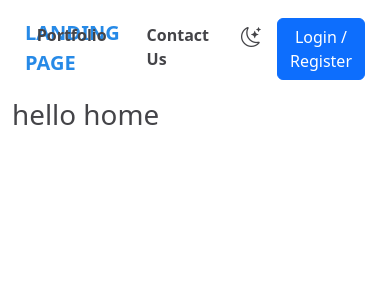
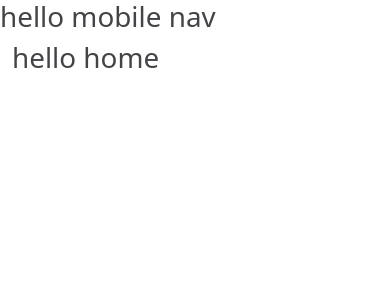
Before and after one commit to alimpp/landing-page, a Vue app: page / in a window 390 px wide. Shown: the top 300 px of the page. Built offline with nearby package versions, Linux system fonts and the light colour scheme.

Commit message:
Add to app vue

```diff
--- a/src/App.vue
+++ b/src/App.vue
@@ -1,6 +1,7 @@
 <template>
   <div class="app" :class="watchMode === 'dark' ? 'dark' : 'light'">
-    <desktopNav />
+    <desktopNav class="desktop_nav" />
+    <mobileNav class="mobile_nav" />
     <div class="container">
       <router-view></router-view>
     </div>
@@ -9,13 +10,14 @@
 
 <script>
 import desktopNav from "@/components/desktopNav";
+import mobileNav from "@/components/mobileNav";
 export default {
   computed: {
     watchMode() {
       return this.$store.getters["theme/watchMode"];
     },
   },
-  components: { desktopNav },
+  components: { desktopNav, mobileNav },
 };
 </script>
 
@@ -24,6 +26,17 @@ export default {
 .app {
   width: 100%;
   height: 100vh;
+  .mobile_nav{
+    display: none;
+  }
+  @media (max-width: 1032px) {
+    .desktop_nav{
+      display: none;
+    }
+    .mobile_nav{
+      display: block;
+    }
+  }
 }
 .light {
   transition: 1s;
--- a/src/components/mobileNav.vue
+++ b/src/components/mobileNav.vue
@@ -1,6 +1,6 @@
 <template>
   <div class="mobile-nav">
-
+    <h1>hello mobile nav</h1>
   </div>
 </template>
 
```
